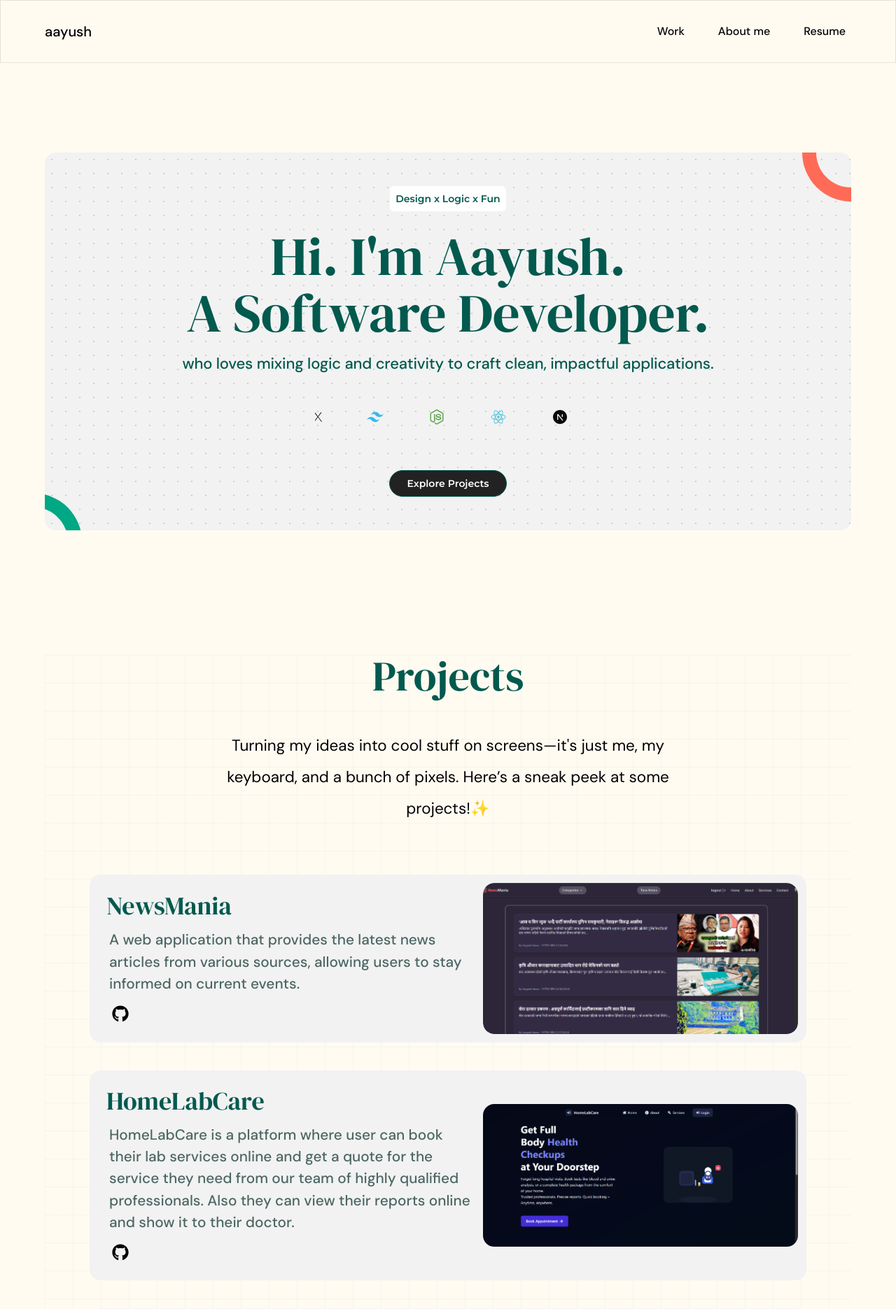
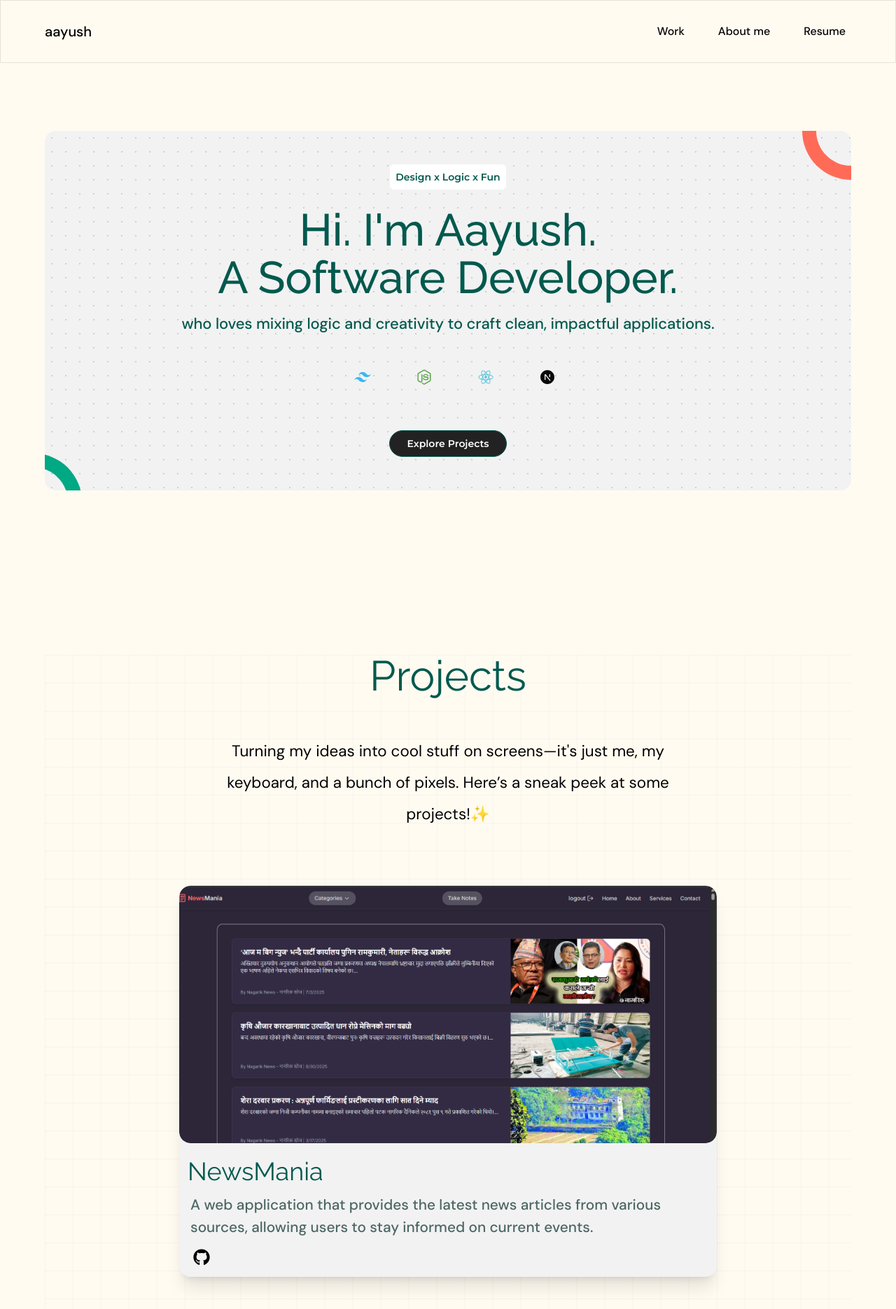
Before and after one commit to Aayush-chalise/portfolio, a React (Vite) app in the folder frontend/myportfolio/: page / in a window 1280 px wide. Shown: the top 1871 px of the page at 70% size. Built offline with nearby package versions, Linux system fonts and the light colour scheme.

Commit message:
change the big text font and also change the project card layout

```diff
--- a/frontend/myportfolio/src/components/ProjectCard.jsx
+++ b/frontend/myportfolio/src/components/ProjectCard.jsx
@@ -3,9 +3,9 @@ import { FaGithub } from "react-icons/fa";
 
 const ProjectCard = ({ project }) => {
   return (
-    <div className=" flex flex-col-reverse md:flex-row  bg-card-bg   font-dm-sans mt-6 rounded-2xl w-full  max-w-5xl p-1 md:p-3 ">
-      <div className="p-3     md:w-[55%]  flex flex-col justify-center    ">
-        <div>
+    <div className="  shadow-xl flex flex-col-reverse    bg-card-bg   font-dm-sans mt-6 rounded-2xl w-full  max-w-3xl ">
+      <div className="p-3   flex flex-col justify-center    ">
+        <div className="mt-2">
           <h4 className="text-3xl  md:text-4xl font-dm-serif  text-theme-green">
             {project.name}
           </h4>
@@ -35,7 +35,7 @@ const ProjectCard = ({ project }) => {
           </a>
         </div>
       </div>
-      <div className="rounded-2xl   md:w-[45%]    overflow-hidden flex items-center  ">
+      <div className="rounded-2xl      overflow-hidden flex items-center  ">
         <img
           src={project.image}
           alt={project.name}
--- a/frontend/myportfolio/src/index.css
+++ b/frontend/myportfolio/src/index.css
@@ -3,6 +3,7 @@
 @import url("https://fonts.googleapis.com/css2?family=Inter:ital,opsz,wght@0,14..32,100..900;1,14..32,100..900&family=Montserrat:ital,wght@0,100..900;1,100..900&display=swap");
 
 @import url("https://fonts.googleapis.com/css2?family=DM+Sans:ital,opsz,wght@0,9..40,100..1000;1,9..40,100..1000&family=DM+Serif+Display:ital@0;1&family=Inter:ital,opsz,wght@0,14..32,100..900;1,14..32,100..900&family=Montserrat:ital,wght@0,100..900;1,100..900&display=swap");
+@import url("https://fonts.googleapis.com/css2?family=DM+Sans:ital,opsz,wght@0,9..40,100..1000;1,9..40,100..1000&family=DM+Serif+Display:ital@0;1&family=Inter:ital,opsz,wght@0,14..32,100..900;1,14..32,100..900&family=Montserrat:ital,wght@0,100..900;1,100..900&family=Raleway:ital,wght@0,100..900;1,100..900&display=swap");
 
 @import "tailwindcss";
 
@@ -18,7 +19,7 @@
   --color-description: #4c6763;
   /* --color-project-bg-color: #121212;
   --color-project-card-bg-color: #121212; */
-  --font-dm-serif: "DM Serif Display";
+  --font-dm-serif: "Raleway";
   --font-montserrat: "Montserrat";
   --font-dm-sans: "DM Sans";
 }
--- a/frontend/myportfolio/src/sections/LandingPage.jsx
+++ b/frontend/myportfolio/src/sections/LandingPage.jsx
@@ -10,7 +10,7 @@ import { SiExpress } from "react-icons/si";
 
 const LandingPage = () => {
   return (
-    <main className="min-h-screen outer-container max-sm:pt-16  gap-4 sm:gap-10 xl:pt-32 ">
+    <main className="min-h-screen outer-container max-sm:pt-13  gap-4 sm:gap-10 xl:pt-10 ">
       <div className="inner-container dots-bg relative bg-[rgb(242,242,242)] rounded-2xl overflow-hidden flex max-sm:min-h-screen items-center justify-center mx-2 sm:mx-auto px-3 py-8 sm:py-12">
         <div className="arc arc-orange absolute top-0 right-0 origin-top-right rotate-[180deg]" />
 
@@ -23,10 +23,10 @@ const LandingPage = () => {
 
           <div
             className="font-dm-serif text-theme-green
-              text-[2rem] sm:text-[3.5rem] md:text-[clamp(4rem,6vw,7rem)]
-              leading-[1.05]
-              tracking-[-0.002em]
-              font-medium px-2 sm:px-4 w-full "
+            text-[2rem] sm:text-[3.5rem] md:text-[clamp(4rem,5vw,7rem)]
+            leading-[1.05]
+            tracking-[-0.002em]
+            font-medium px-2 sm:px-4 w-full "
           >
             <h2 className="text-center">
               <span className="flex justify-center items-center">
--- a/frontend/myportfolio/src/sections/Projects.jsx
+++ b/frontend/myportfolio/src/sections/Projects.jsx
@@ -4,8 +4,8 @@ import { projects } from "../constants/constant.js";
 
 const Projects = () => {
   return (
-    <section id="projects" className="outer-container pt-24  xl:pt-28 p-1">
-      <div className="inner-container md:flex justify-center items-center flex-col grid-bg gap-4">
+    <section id="projects" className="  outer-container pt-24  xl:pt-28 p-1">
+      <div className="inner-container   md:flex justify-center items-center flex-col grid-bg gap-4 md:gap-6">
         <h3 className="font-dm-serif  text-4xl md:text-5xl lg:text-6xl text-theme-green text-center  ">
           Projects
         </h3>
```
